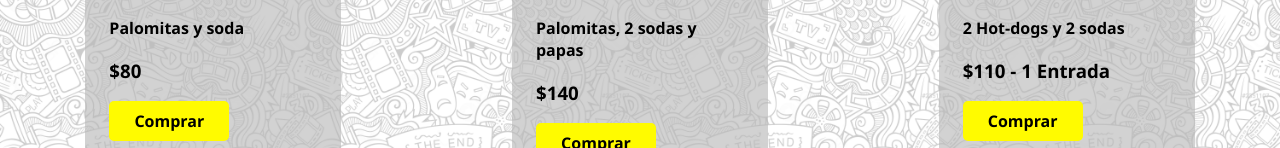
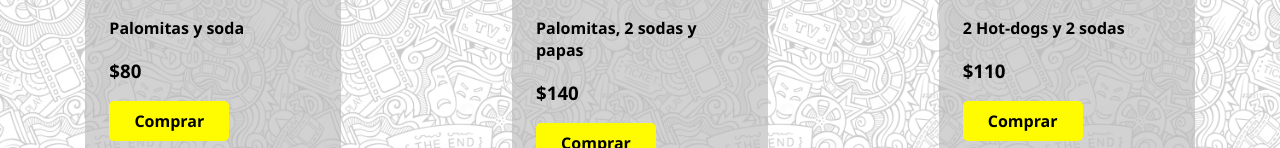
Before and after one commit to Zertumez/PR2-Product-page, a plain HTML site: page index.html in a window 1280 px wide. Shown: the part 1818-1966 px from the top of the page. Drawn offline with Linux system fonts and the light colour scheme.

Commit message:
Se corrigió un texto

```diff
--- a/index.html
+++ b/index.html
@@ -148,7 +148,7 @@
                     <div class="promo-texto">
                         <h2>Combo 3</h2>
                         <p>2 Hot-dogs y 2 sodas</p>
-                        <h3>$110 - 1 Entrada</h3>
+                        <h3>$110</h3>
                         <button type="button">Comprar</button>
                     </div>
                     <button class="promo-banner" type="button">Oferta</button>
```
